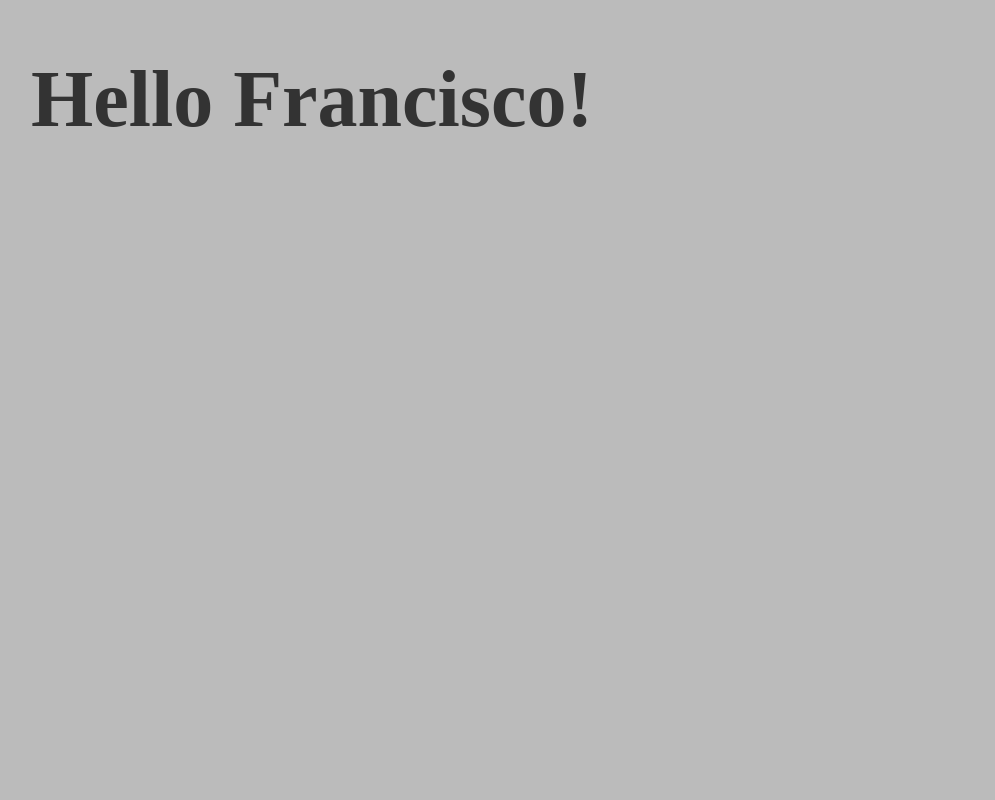
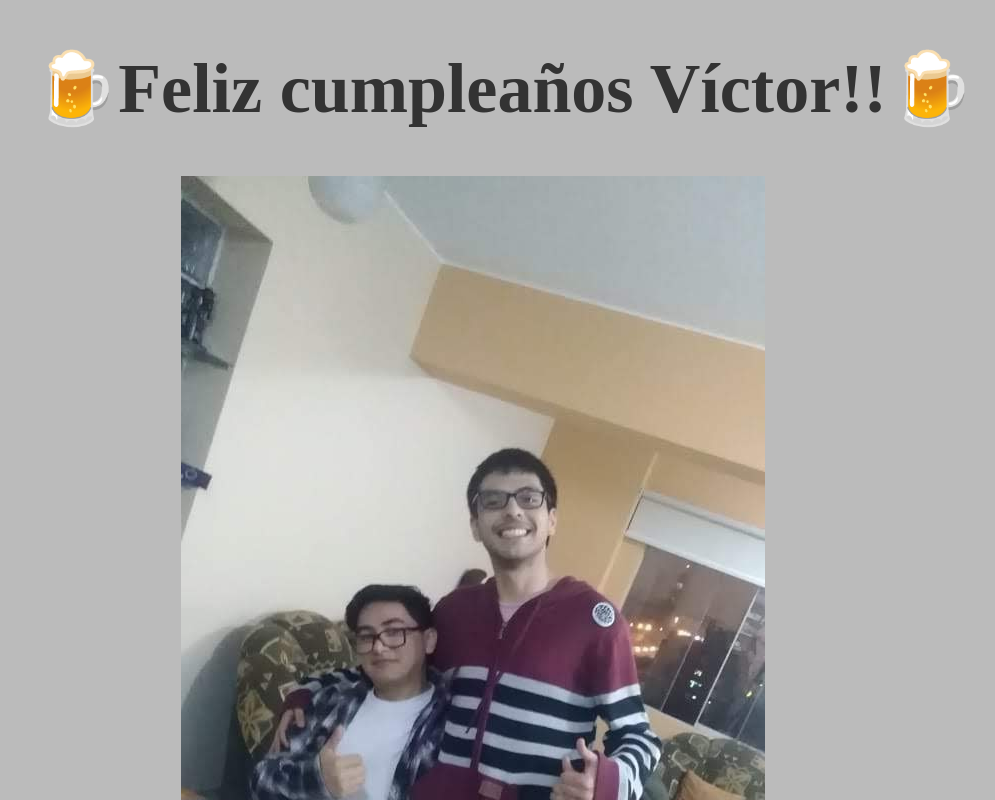
Before and after one commit to FranciscoMotta/oneMonthJavaScriptExercices, a plain HTML site: page week 1/index.html in a window 1280 px wide. Shown: the top 800 px of the page, without its empty margins (129-1124 px from the left). Drawn offline with Linux system fonts and the light colour scheme.

Commit message:
Añadimos más cosas

```diff
--- a/week 1/index.html
+++ b/week 1/index.html
@@ -15,18 +15,23 @@
         }
 
         h1 {
-            font-size: 80px;
+            font-size: 70px;
             color: #333;
+        }
+
+        img {
+            margin-left: 150px;
         }
     </style>
 
     <script>
-        alert("Cuidado un troyano infectó tu dispositivo!") /*Eventos al refrescar la página*/
+        alert("🎊🎊Feliz cumpleaños Víctor!!!!🎊🎊🎊") /*Eventos al refrescar la página*/
     </script>
 </head>
 
 <body>
-    <h1>Hello Francisco!</h1>
+    <h1>🍺Feliz cumpleaños Víctor!!🍺</h1>
+    <img src="pictures/WhatsApp Image 2020-07-27 at 01.05.49.jpeg ">
 </body>
 
 </html>
```
Also changed, not shown: week 1/pictures/WhatsApp Image 2020-07-27 at 01.05.49.jpeg (added).
